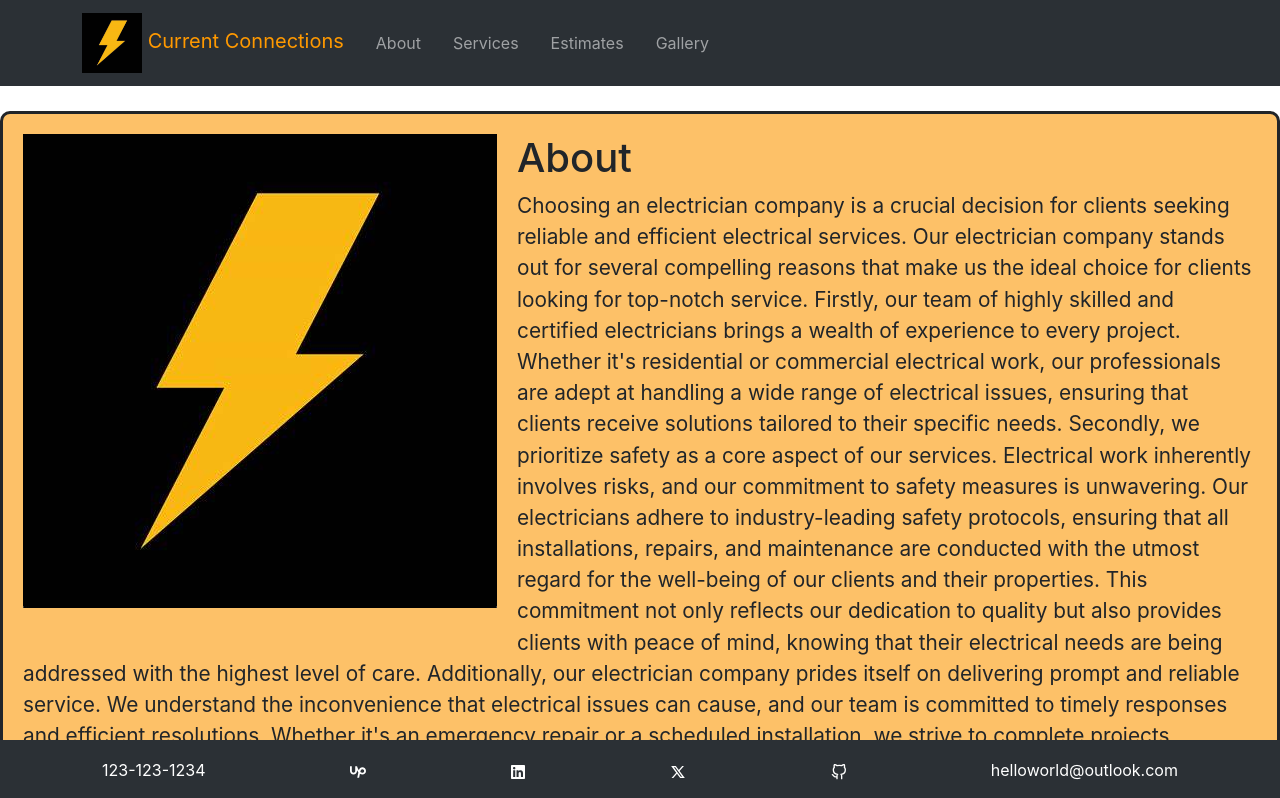
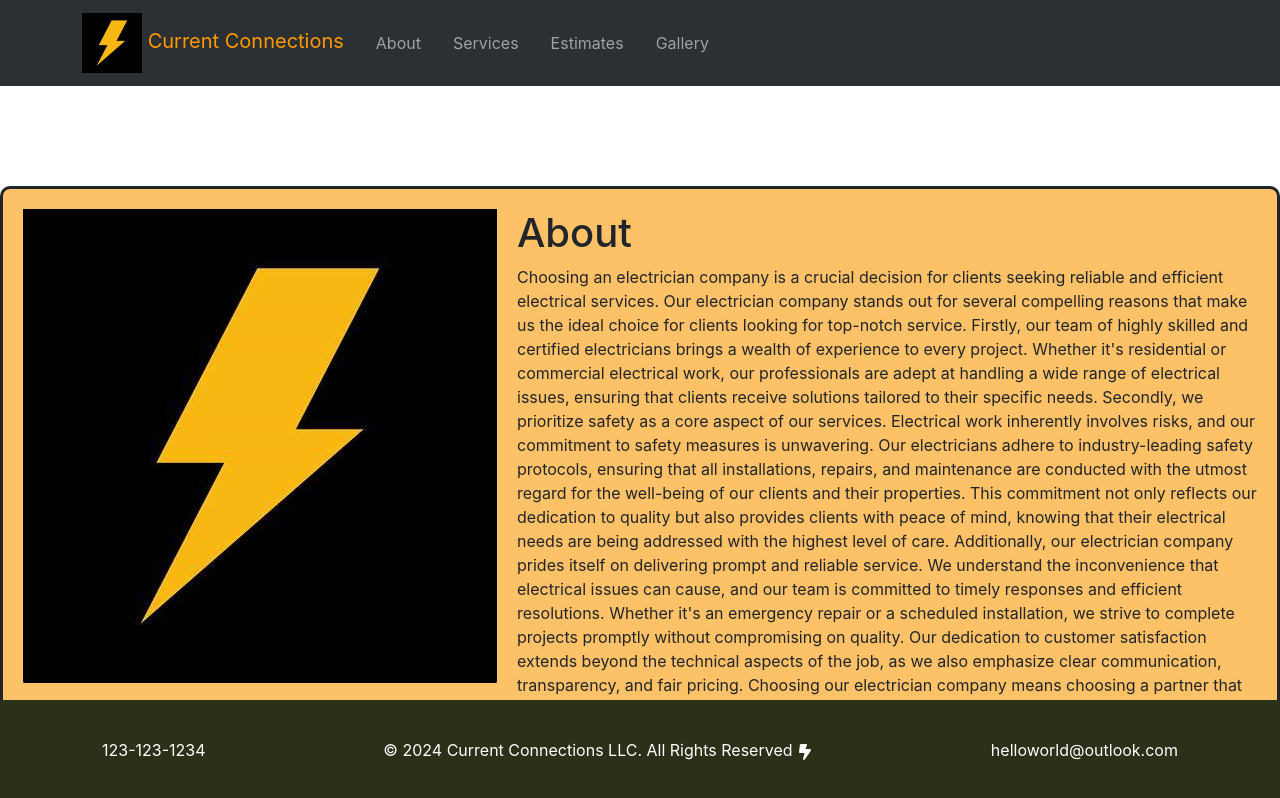
Before and after one commit to Gooberin95/electricslide, a React (Create React App) app: page / in a window 1280 px wide. Shown: the top 798 px of the page. Built offline with nearby package versions, Linux system fonts and the light colour scheme.

Commit message:
adding footer correctness

```diff
--- a/src/Footer.js
+++ b/src/Footer.js
@@ -1,5 +1,6 @@
 import React from 'react';
 import Nav from 'react-bootstrap/Nav'
+import { FaBoltLightning } from "react-icons/fa6";
 import { SiUpwork } from 'react-icons/si'
 import { FaLinkedin } from 'react-icons/fa'
 import { RiTwitterXLine } from 'react-icons/ri'
@@ -11,13 +12,10 @@ function Footer() {
 	    return (
 		            <>
 		                <div className="fixed-bottom">
-		                    <Navbar style={{ backgroundColor: "rgb(43,48,53)", height: "60px" }}>
+		                    <Navbar style={{ backgroundColor: "rgb(43,48,25)", height: "100px" }}>
 		                        <Container className="justify-content-between align-items-center">
 		                            <Nav.Link style={{ marginRight: "20px", marginLeft: "20px", color: "white" }} href="#">123-123-1234</Nav.Link>
-		                            <Nav.Link style={{ marginRight: "20px", marginLeft: "20px", color: "white" }} href="#"><SiUpwork /></Nav.Link>
-		                            <Nav.Link style={{ marginRight: "20px", marginLeft: "20px", color: "white" }} href="#"><FaLinkedin /></Nav.Link>
-		                            <Nav.Link style={{ marginRight: "20px", marginLeft: "20px", color: "white" }} href="#"><RiTwitterXLine /></Nav.Link>
-		                            <Nav.Link style={{ marginRight: "20px", marginLeft: "20px", color: "white" }} href="#"><FiGithub /></Nav.Link>
+		                            <Nav.Link style={{ marginRight: "20px", marginLeft: "20px", color: "white" }} href="#"> © 2024 Current Connections LLC. All Rights Reserved <FaBoltLightning /></Nav.Link>
 		                            <Nav.Link style={{ marginRight: "20px", marginLeft: "20px", color: "white" }} href="#">helloworld@outlook.com</Nav.Link>
 		                        </Container>
 		                    </Navbar>
--- a/src/Section.js
+++ b/src/Section.js
@@ -7,7 +7,8 @@ function Section({ title, subtitle, dark, id, color}) {
 
 		      backgroundColor: color || (dark ? '#333' : '#fff'),
 		      border: 'solid',
-		      marginTop: '25px',
+		      marginTop: '100px',
+		      marginBottom: '250px',
 		      borderRadius: '10px',
 		    };
 
@@ -22,7 +23,7 @@ function Section({ title, subtitle, dark, id, color}) {
 		    };
 
 	  const subtitleStyle = {
-		      fontSize: '130%',
+		      fontSize: '100%',
 		    };
 
 	  return (
```
